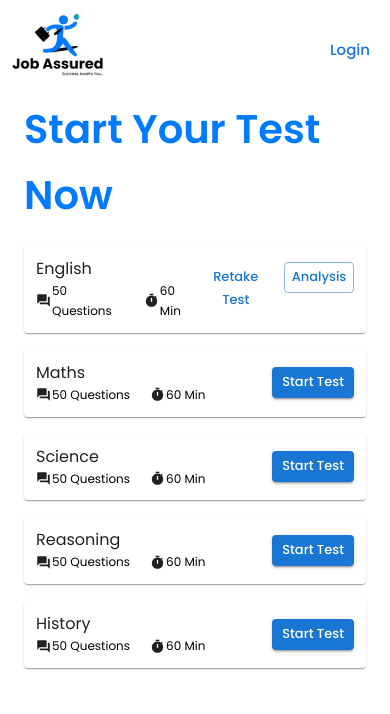
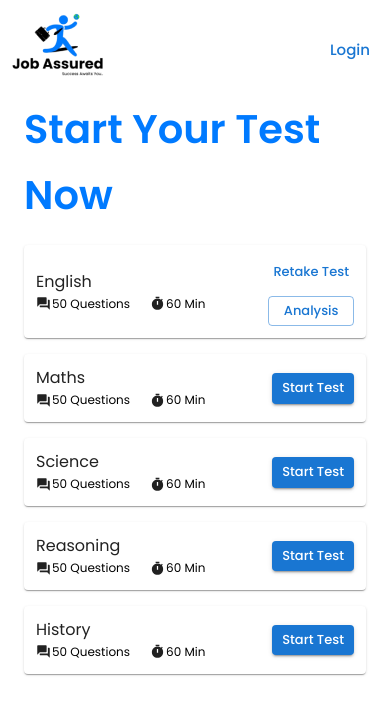
Before and after one commit to Av-technosys/job-portal-nextjs, a Next.js app: page /dashboard/assessment/1 in a window 390 px wide. Shown: the top 714 px of the page. Built offline with nearby package versions, Linux system fonts and the light colour scheme; no server answers.

Commit message:
responsive-completed

```diff
--- a/src/components/Assessments/AssessmentSection.tsx
+++ b/src/components/Assessments/AssessmentSection.tsx
@@ -81,7 +81,12 @@ const AssessmentSection = ({ id }: testID) => {
                     <Button {...START_TEST} />
                   ) : (
                     <>
-                      <Stack stackProps={{ direction: "row", spacing: "8px" }}>
+                      <Stack
+                        stackProps={{
+                          direction: { xs: "column", sm: "row" },
+                          spacing: "8px",
+                        }}
+                      >
                         <Button {...RETAKE_TEST} />
                         <Button {...ANALYSIS_TEST} />
                       </Stack>
```
